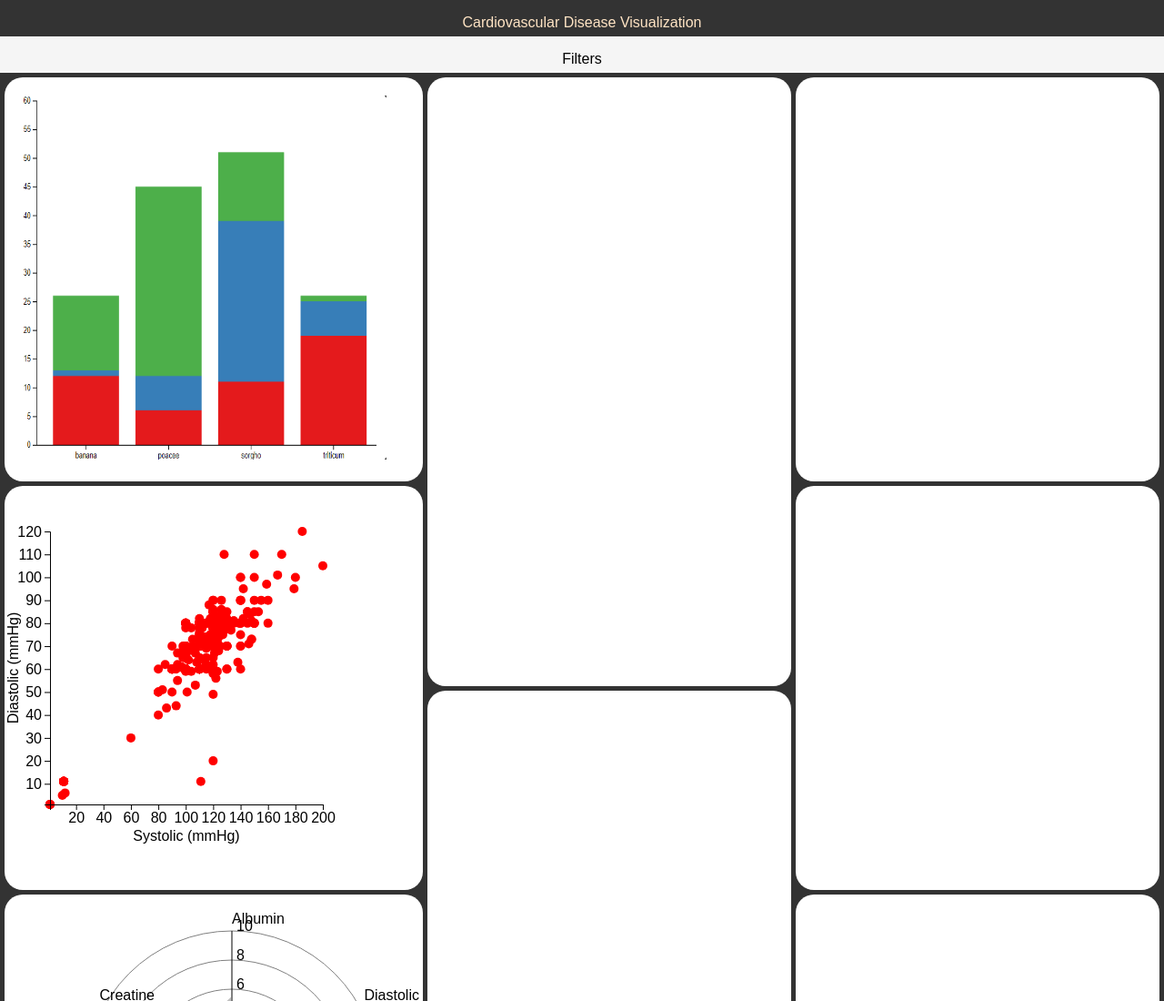
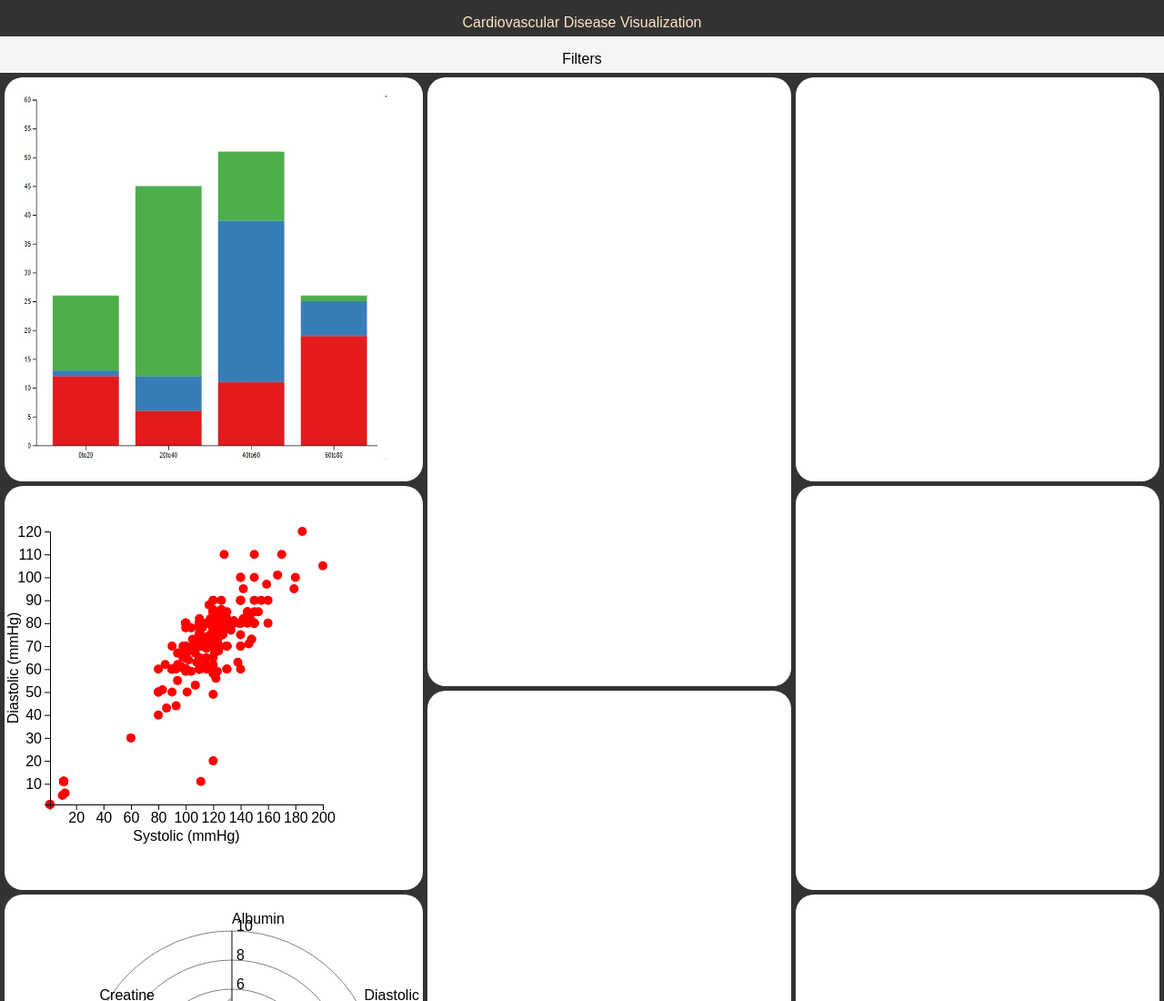
Before and after one commit to Ar5en1c/final-project, a plain HTML site: page index.html in a window 1280 px wide. Shown: the top 1100 px of the page at 91% size. Drawn offline with nearby package versions, Linux system fonts and the light colour scheme.

Commit message:
Update index.html

```diff
--- a/index.html
+++ b/index.html
@@ -49,7 +49,7 @@
 
     <div class="parent">
       <div class="div1" id="stack_plot">
-        <img src="images/barplot.png" />
+        <img src="images/stacked.jpg" />
       </div>
       <div class="div2" id="blood_pressure"></div>
       <div class="div3" id="radar_plot"></div>
```
